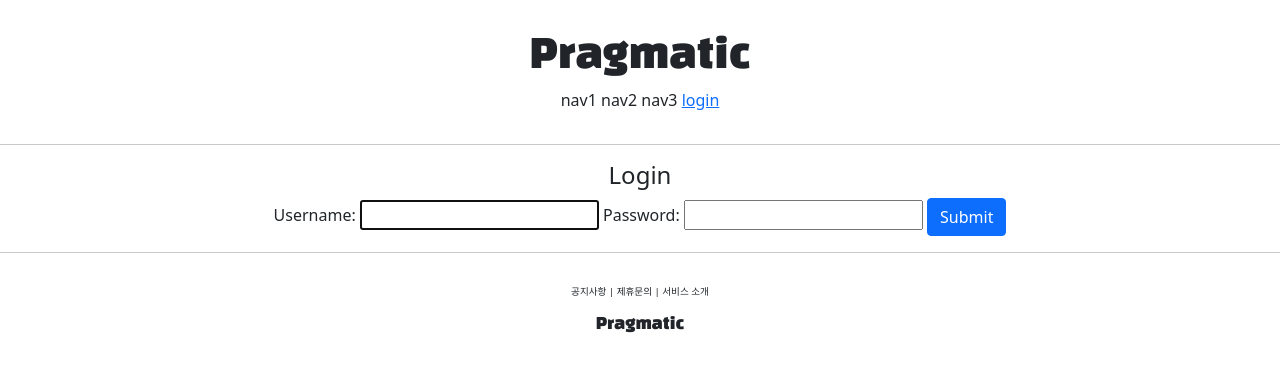
After one commit to jangseoyoung98/pragmatic_2, a Django app: page /account/login/ in a window 1280 px wide. The commit adds this page. Shown: the top 372 px of the page. Run offline with Django 4.2, Linux system fonts and the light colour scheme.

Commit message:
django course 22 commit

```diff
--- /dev/null
+++ b/pragmatic/accountApp/templates/accountApp/login.html
@@ -0,0 +1,18 @@
+{% extends 'base.html' %}
+
+{% block content %}
+
+    <div style="text-align: center">
+        <div>
+            <h4>Login</h4>
+        </div>
+        <div>
+            <form action="" method="post">
+                {% csrf_token %}
+                {{ form }}
+                <input type="submit" class="btn btn-primary">
+            </form>
+        </div>
+    </div>
+
+{% endblock %}
--- a/pragmatic/accountApp/urls.py
+++ b/pragmatic/accountApp/urls.py
@@ -1,3 +1,4 @@
+from django.contrib.auth.views import LoginView, LogoutView
 from django.urls import path
 
 from accountApp.views import hello_world, AccountCreateView
@@ -7,5 +8,8 @@ app_name = "accountApp"
 urlpatterns = [
     path('hello_world/', hello_world, name='hello_world'),
 
+    path('login/', LoginView.as_view(template_name='accountApp/login.html'), name='login'),
+    path('logout/', LogoutView.as_view(), name='logout'),
+
     path('create/', AccountCreateView.as_view(), name='create'),
 ]
--- a/pragmatic/pragmatic/settings.py
+++ b/pragmatic/pragmatic/settings.py
@@ -14,6 +14,8 @@ from pathlib import Path
 
 import environ
 import os
+
+from django.urls import reverse_lazy
 
 env = environ.Env(
     # set casting, default value
@@ -142,3 +144,6 @@ STATICFILES_DIRS = [
 # https://docs.djangoproject.com/en/4.0/ref/settings/#default-auto-field
 
 DEFAULT_AUTO_FIELD = 'django.db.models.BigAutoField'
+
+LOGIN_REDIRECT_URL = reverse_lazy('accountApp:hello_world')
+LOGOUT_REDIRECT_URL = reverse_lazy('accountApp:login')
--- a/pragmatic/templates/header.html
+++ b/pragmatic/templates/header.html
@@ -7,6 +7,16 @@
              <span>nav1</span>
              <span>nav2</span>
              <span>nav3</span>
-             <span>nav4</span>
+             {% if not user.is_authenticated %}
+<!--             유저가 로그인 되어 있지 않을 경우-->
+             <a href="{% url 'accountApp:login' %}?next={{ request.path }}">
+             <span>login</span>
+             </a>
+             {% else %}
+<!--             로그인 되어 있을 경우-->
+             <a href="{% url 'accountApp:logout' %}?next={{ request.path }}">
+                 <span>logout</span>
+             </a>
+             {%endif %}
          </div>
     </div>
```
